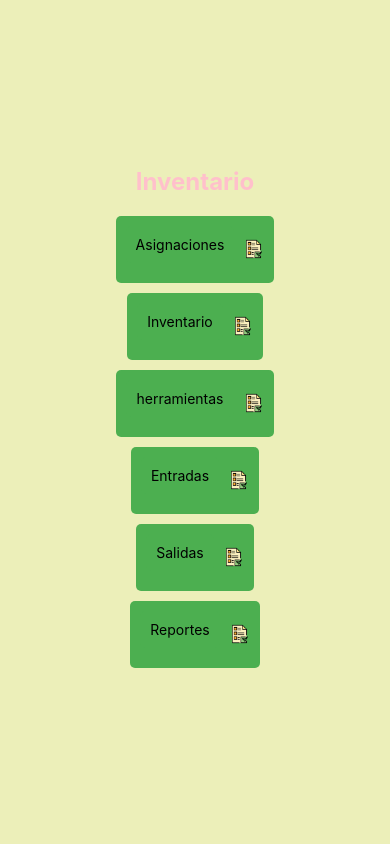
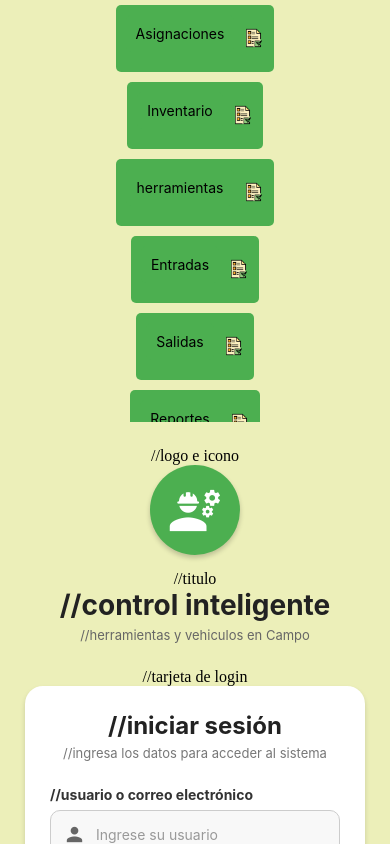
Before and after one commit to jesus0138/Proyecto_PrograMobil, a React Native app: screen / in a window 390 px wide. Built offline with nearby package versions, Linux system fonts and the light colour scheme.

Commit message:
Cambios en app.tsx para agregar navigate

```diff
--- a/App.tsx
+++ b/App.tsx
@@ -1,4 +1,3 @@
-import React from 'react';
 import { StatusBar } from 'expo-status-bar';
 import { StyleSheet, Text, View,Button,Alert,TextInput} from 'react-native';
 import { useState } from 'react';
@@ -6,13 +5,16 @@ import Inicio from './src/components/inicio';
 import DashBoard from './src/components/DashBoard';
 import React from 'react';
 import { NavigationContainer } from '@react-navigation/native';
-import { AppNavigator } from './src/components/Navigation/AppNavigator';
+import  AppNavigator  from './src/components/Navigation/AppNavigator';
 export default function App() {
 
   return (
-    <View style={styles.container }>
+    <><View style={styles.container}>
       <DashBoard></DashBoard>
     </View>
+    <NavigationContainer>
+        <AppNavigator />
+      </NavigationContainer></>
   );
 }
 
```
